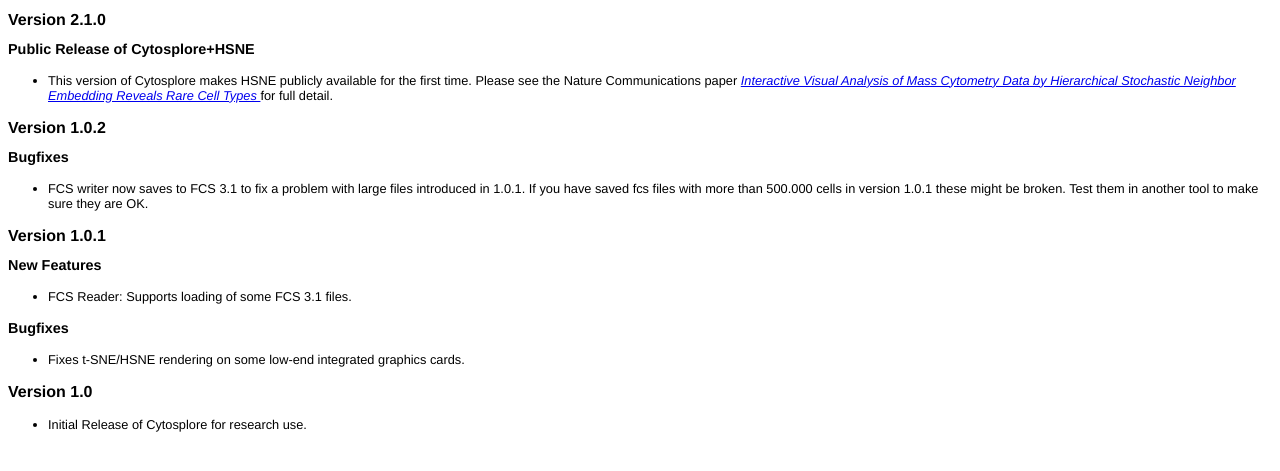
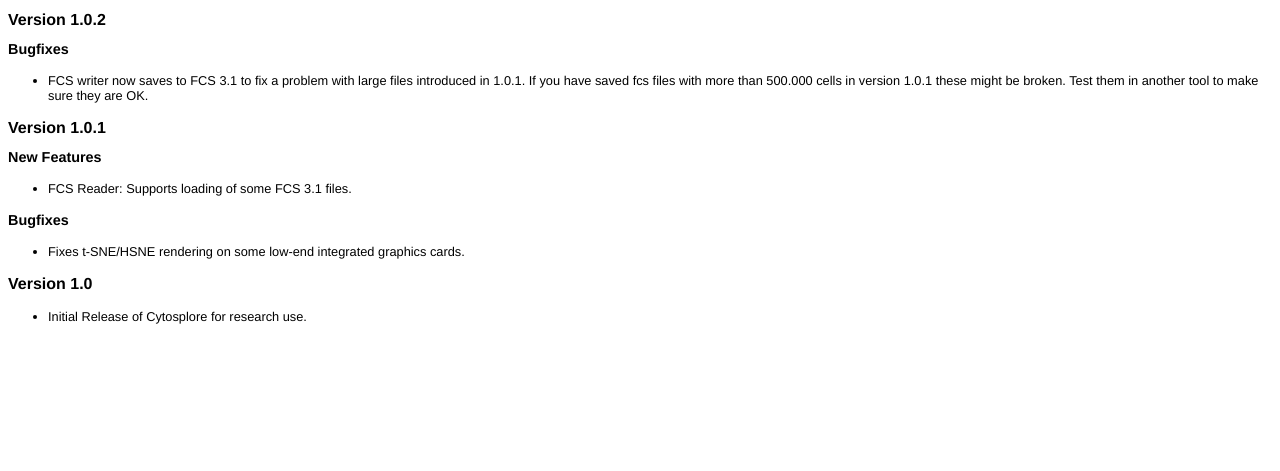
Before and after one commit to Cytosplore/cytosplore.github.io, a Jekyll site: the page appcast/release_notes.html, which Jekyll copies as it is, in a window 1280 px wide. Shown: the top 471 px of the page. Built offline with Jekyll 4.4.1, drawn with Linux system fonts in a browser that asks for light colours.

Commit message:
Rolls back premature v2.1 appcast info

```diff
--- a/appcast/release_notes.html
+++ b/appcast/release_notes.html
@@ -14,23 +14,6 @@
 </head>
 
 <body>
-    <!------------------------------------------------------------------------------------->
-
-    <h1>Version 2.1.0</h1>
-
-    <h2>Public Release of Cytosplore+HSNE</h2>
-    <ul>
-        <li>
-            This version of Cytosplore makes HSNE publicly available for the first time.
-            Please see the Nature Communications paper
-            <a href="http://dx.doi.org/10.1038/s41467-017-01689-9">
-              <em>
-                Interactive Visual Analysis of Mass Cytometry Data by Hierarchical Stochastic Neighbor Embedding Reveals Rare Cell Types
-              </em>
-            </a>
-            for full detail.
-        </li>
-    </ul>
     <!------------------------------------------------------------------------------------->
 
     <h1>Version 1.0.2</h1>
```
Also changed, not shown: appcast/appcast.xml (+0 -13 lines).
